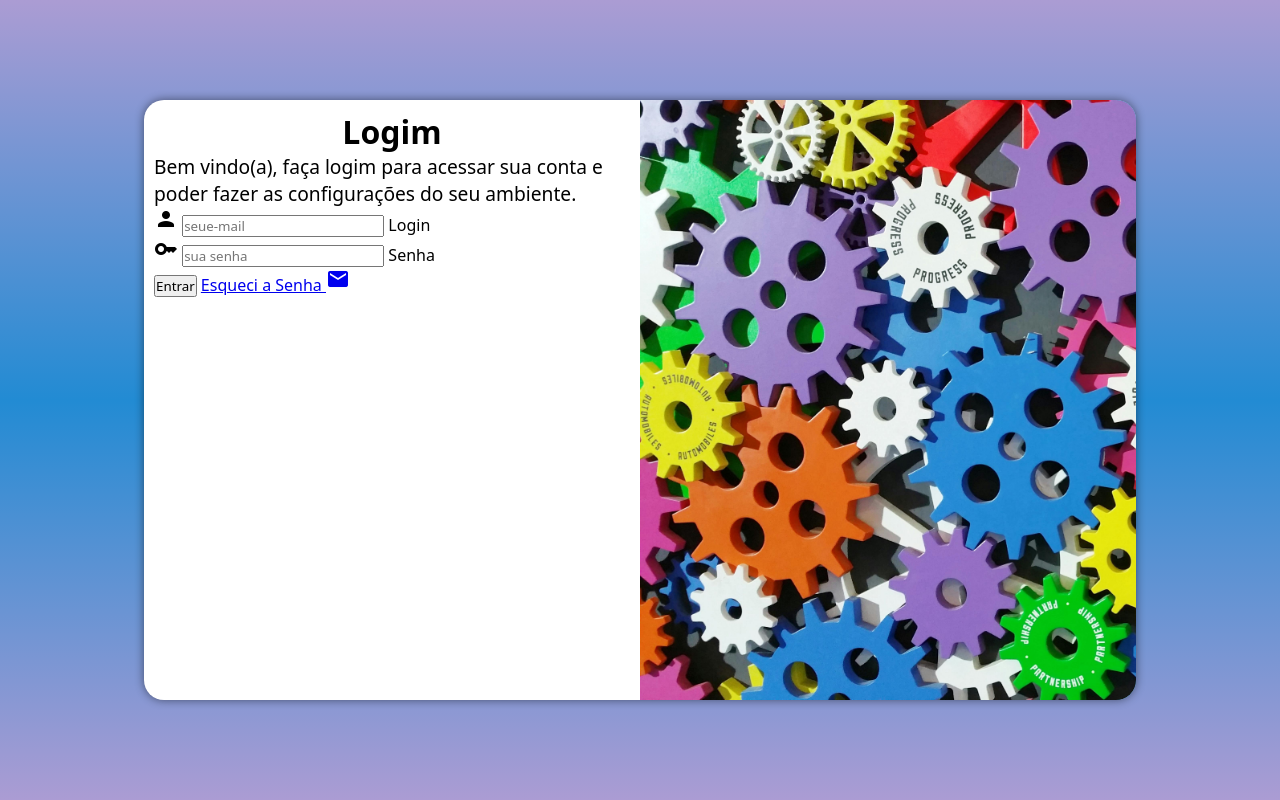
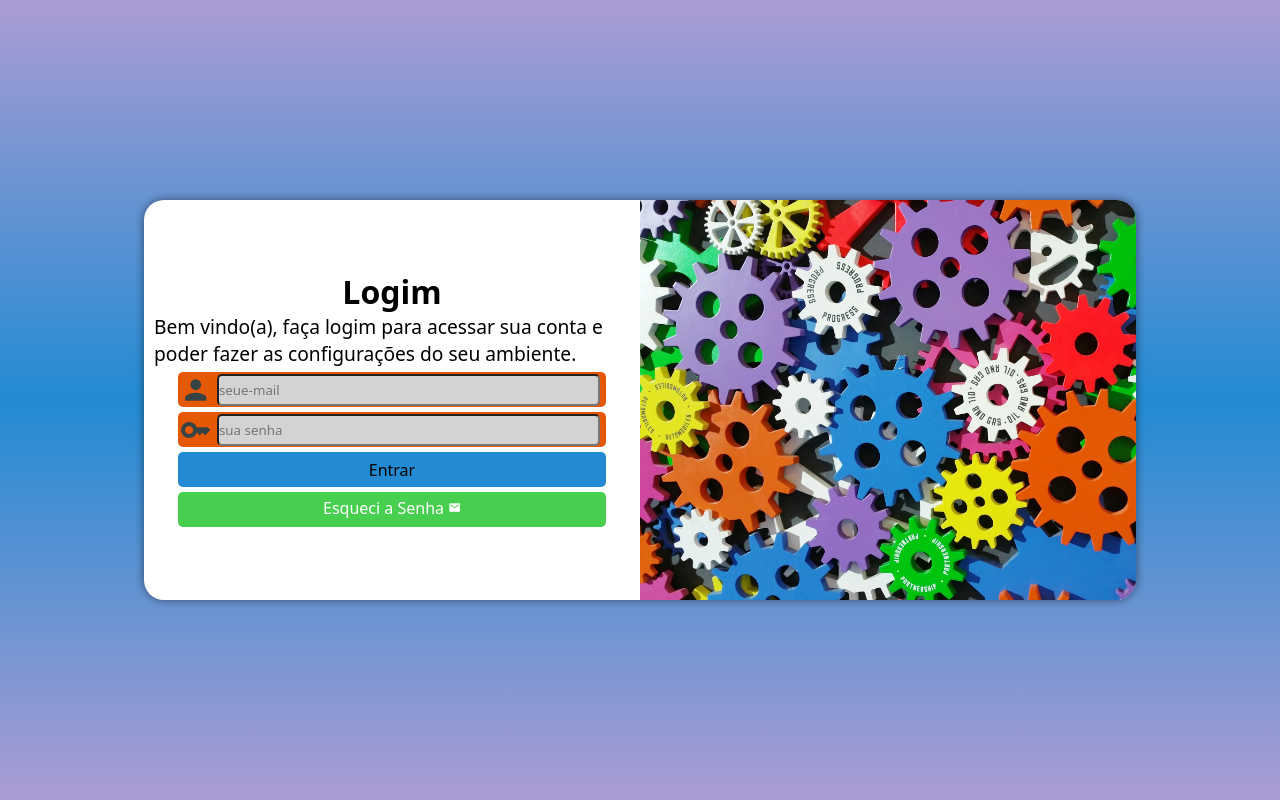
Before and after one commit to BrunoDurao88/html5-css3, a plain HTML site: page Login/index.html in a window 1280 px wide. Drawn offline with Linux system fonts and the light colour scheme.

Commit message:
ajustes formulario

```diff
--- a/Login/estilos/medias-queries.css
+++ b/Login/estilos/medias-queries.css
@@ -9,6 +9,8 @@
 
     section#login{
         width: 80vw;
+        height: 350px;
+
     }
 
     section#login > div#imagem{
@@ -20,7 +22,7 @@
     section#login > div#form{
         float: right;
         width: 70%;
-
+        margin-top: 40px;
     }
     section#login > div#form >p{
         font-size: 1em;
@@ -38,6 +40,7 @@
 
     section#login{
         width: 992px;
+        height: 400px;
     }
 
     section#login > div#imagem{
@@ -49,6 +52,7 @@
     section#login > div#form{
         float: left;
         width: 50%;
+        margin-top: 60px;
 
     }
 
--- a/Login/estilos/style.css
+++ b/Login/estilos/style.css
@@ -2,9 +2,7 @@
 
 
 /* paleta de cores
-Azul --
-
-
+Azul -- #228bd3
 Lilaz -- #ab9cd3
 Laranja -- #e55806
 Verde -- #00bd0d
@@ -38,7 +36,7 @@ section#login{
     transform: translate(-50%, -50%);
     background-color: white;
     border-radius: 20px;
-    height: 600px;
+    height: 500px;
     width:300px;
     overflow: hidden;
     box-shadow: 0px 0px 10px rgba(0, 0, 0, 0.496);
@@ -57,6 +55,7 @@ section#login > div#imagem {
 section#login > div#form {
     display: block;
     padding: 10px;
+    margin-top: 20px;
 
 
 }
@@ -70,3 +69,78 @@ section#login > div#form >p{
     font-size: 0.8em;
 
 }
+
+form > div.campo{
+    display: block;
+    margin: auto;
+    margin-top: 5px;
+    margin-bottom: 5px;
+    height: 35px;
+    width: 90%;
+    background-color:#e55806 ;
+    border-radius: 5px;
+}
+
+form > div> label{
+    display:none;
+}
+
+div.campo > span{
+    color: #374244;
+    width: 35px;
+    font-size: 2em;
+    padding: 2px;
+}
+
+div.campo > input{
+    border-radius: 5px;
+    height: 90%;
+    width: calc(100% - 45px);
+    transform: translateY(-11px);
+    background-color: lightgray ;
+}
+
+div.campo > input:focus-within{
+    background-color: white;
+}
+
+form > input[type=submit]{
+    display: block;
+    margin: auto;
+    height: 35px;
+    width: 90%;
+    border-radius: 5px;
+    font-size: 1em;
+    background-color: #228bd3;
+    border: none;
+    cursor: pointer;
+    margin-bottom: 5px;
+}
+
+form > input[type=submit]:hover{
+    background-color: #155885;
+
+}
+
+form > a{
+    display: block;
+    margin: auto;
+    height: 35px;
+    width: 90%;
+    text-align: center;
+    font-size: 1em;
+    text-decoration: none;
+    color: white;
+    background-color:#00bd0db8 ;
+    border-radius: 5px;
+    padding-top: 5px;
+
+}
+
+form > a:hover{
+    background-color:#00bd0d;
+}
+
+form > a.botao >span{
+    font-size: 0.8em;
+}
--- a/Login/index.html
+++ b/Login/index.html
@@ -34,7 +34,7 @@
 
                     </div>
                     <input type="submit" value="Entrar">
-                    <a href="esqueci_senha.html" >Esqueci a Senha <span class="material-icons">mail</span></a>
+                    <a href="esqueci_senha.html" class="botao">Esqueci a Senha <span class="material-icons">mail</span></a>
                 </form>
             </div>
 
```
